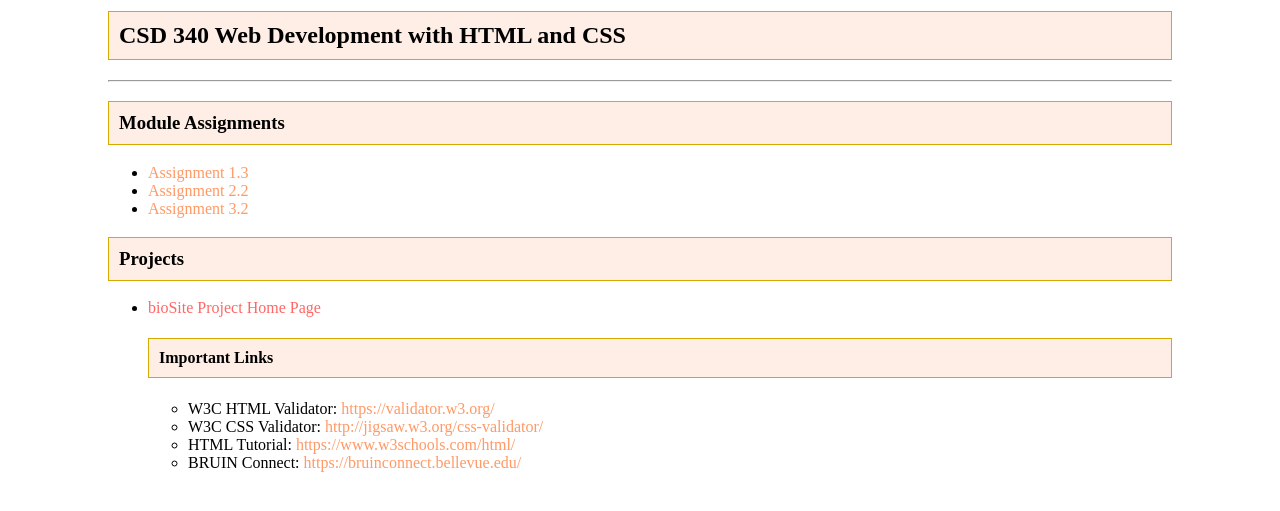
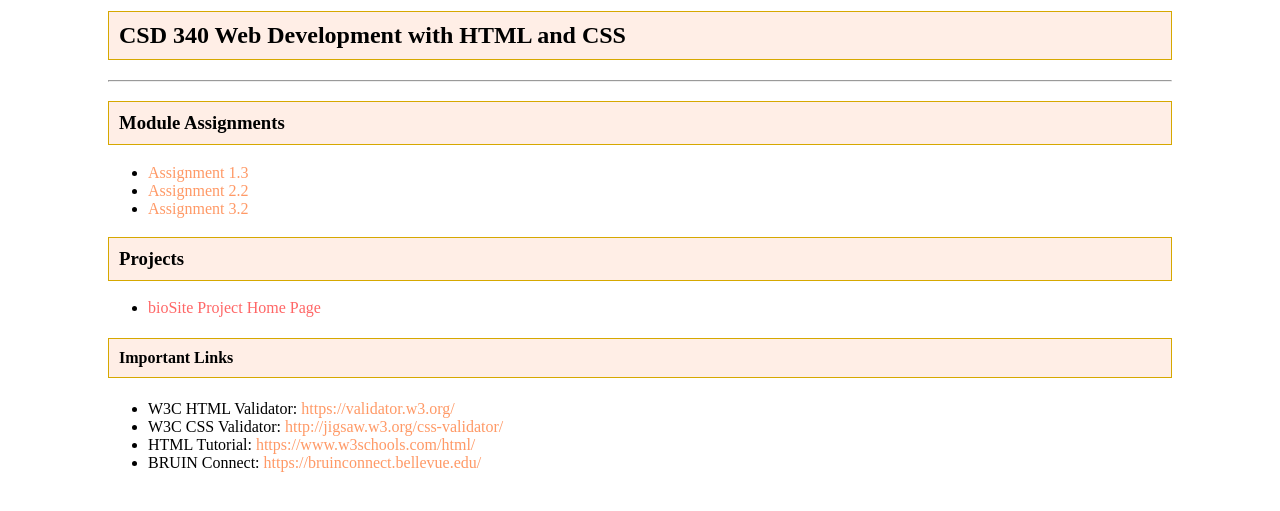
Before and after one commit to Primchuk1/csd-340, a plain HTML site: page index.html in a window 1280 px wide. Shown: the part 119-630 px from the top of the page. Drawn offline with Linux system fonts and the light colour scheme.

Commit message:
Update index.html

```diff
--- a/index.html
+++ b/index.html
@@ -4,15 +4,16 @@
     Assignment 3.2
 -->
 <!DOCTYPE html>
+<html lang="en">
 <head>
   <title>Ivan Pryymak's CSD 340 Landing Page</title>
-  <link href="site.css" rel="stylesheet" type="text/css" />
+  <link href="site.css" rel="stylesheet" type="text/css">
 </head>
 <body>
   <div id="container">
     <h1>Ivan Pryymak's CSD 340 Landing Page</h1>
     <h2>CSD 340 Web Development with HTML and CSS</h2>
-    <hr/>
+    <hr>
     <h3><b>Module Assignments</b></h3>
     <ul>
       <li><a href="module-1/pryymak_Mod1_3.html">Assignment 1.3</a></li>
@@ -22,6 +23,7 @@
     <h3><b>Projects</b></h3>
     <ul>
       <li><a href="">bioSite Project Home Page</a></li>
+    </ul>
     <h4>Important <b>Links</b></h4>
     <ul>
       <li>W3C HTML Validator: <a href="https://validator.w3.org/">https://validator.w3.org/</a></li>
@@ -29,6 +31,6 @@
       <li>HTML Tutorial: <a href="https://www.w3schools.com/html/">https://www.w3schools.com/html/</a></li>
       <li>BRUIN Connect: <a href="https://bruinconnect.bellevue.edu/">https://bruinconnect.bellevue.edu/</a></li>
     </ul>
-    </ul>
   </div>
 </body>
+</html>
```
Lines whose indentation alone changed are shown as unchanged.
